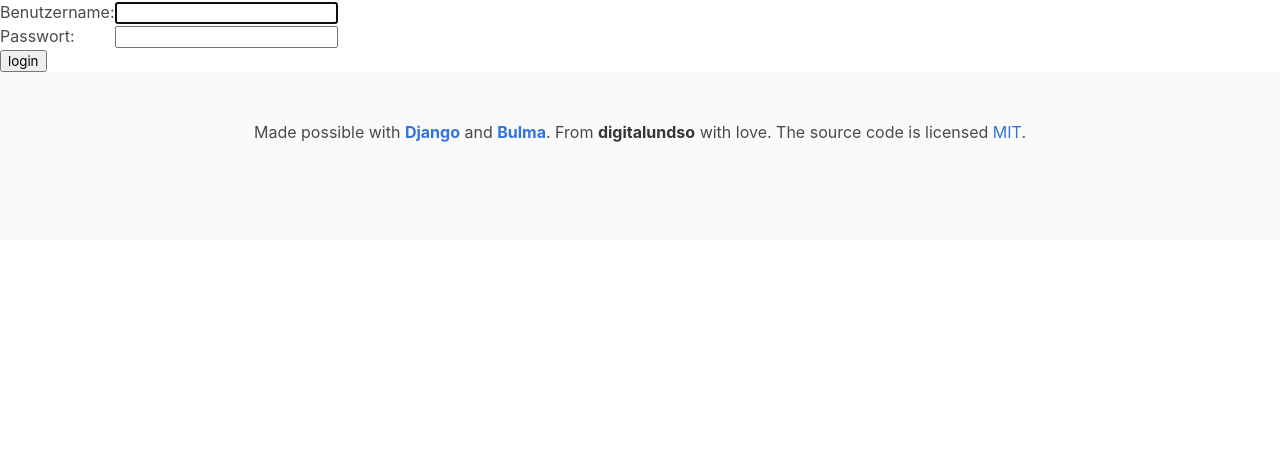
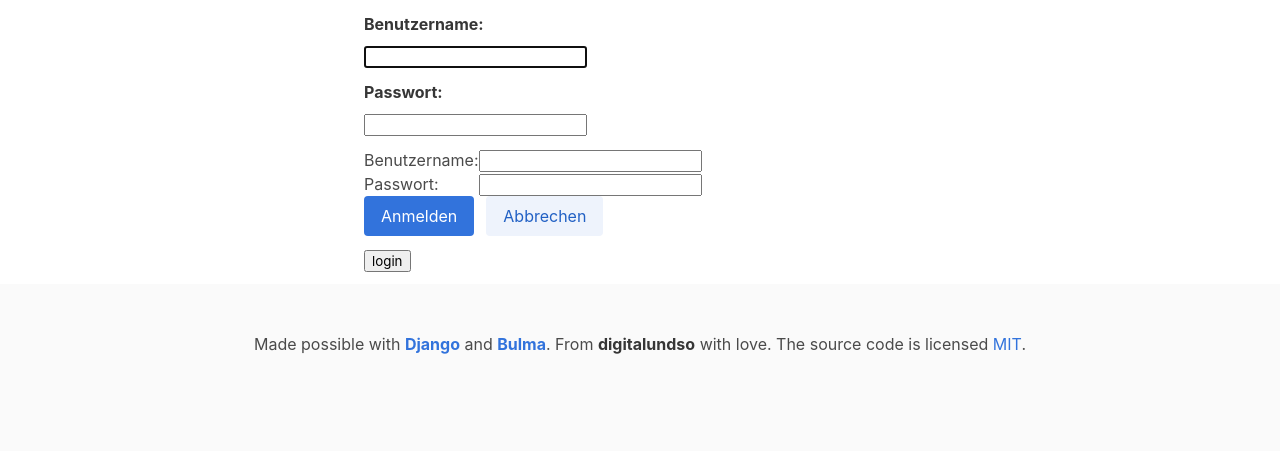
Before and after one commit to seike87/logbook, a Django app: page /accounts/login/ in a window 1280 px wide. Shown: the part 52-503 px from the top of the page. Run offline with Django 3.2, Linux system fonts and the light colour scheme.

Commit message:
Some love for HTML

```diff
--- a/log/templates/log/list_log.html
+++ b/log/templates/log/list_log.html
@@ -42,5 +42,4 @@
 
         </div>
     </div>
-</div>
 {% endblock content %}
--- a/log/templates/registration/login.html
+++ b/log/templates/registration/login.html
@@ -1,12 +1,27 @@
 {% extends "log/base.html" %}
 
 {% block content %}
+<div class="container">
+    <div class="columns.is-mobile">
+        <div class="column is-half is-offset-one-quarter">
         {% if form.errors %}
             <p>Your username and password didn't match. Please try again.</p>
         {% endif %}
 
         <form method="post" action="{% url 'login' %}">
         {% csrf_token %}
+            <div class="field">
+                <label class="label">{{ form.username.label_tag }}</label>
+                <div class="control">
+                    {{ form.username }}
+                </div>
+            </div>
+            <div class="field">
+                <label class="label">{{ form.password.label_tag }}</label>
+                <div class="control">
+                    {{ form.password }}
+                </div>
+            </div>
             <table>
                 <tr>
                     <td>{{ form.username.label_tag }}</td>
@@ -18,7 +33,19 @@
                 </tr>
             </table>
 
+            <div class="field is-grouped">
+                <div class="control">
+                    <button type="submit" value="login" class="button is-link">Anmelden</button>
+                    <input type="hidden" name="next" value="{{ next }}" />
+                </div>
+                <div class="control">
+                    <button type="reset" class="button is-link is-light">Abbrechen</button>
+                </div>
+            </div>
             <input type="submit" value="login" />
             <input type="hidden" name="next" value="{{ next }}" />
         </form>
+        </div>
+    </div>
+</div>
 {% endblock content %}
```
Also changed, not shown: log/templates/log/add_log.html (+3 -8 lines). Lines whose indentation alone changed are shown as unchanged.
